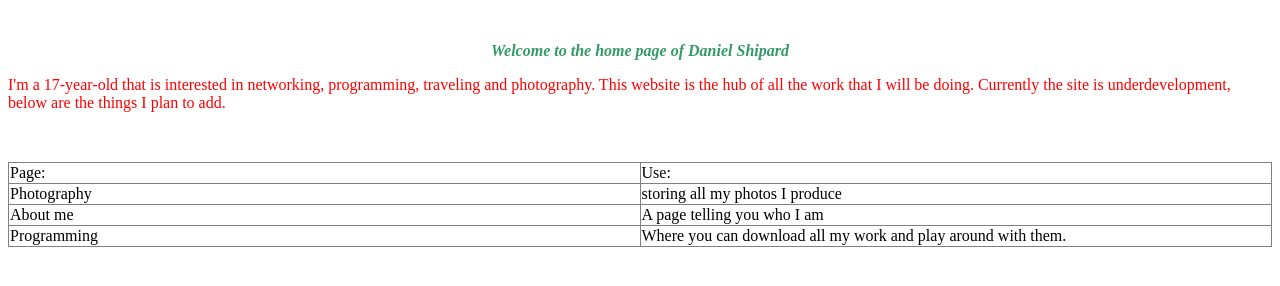
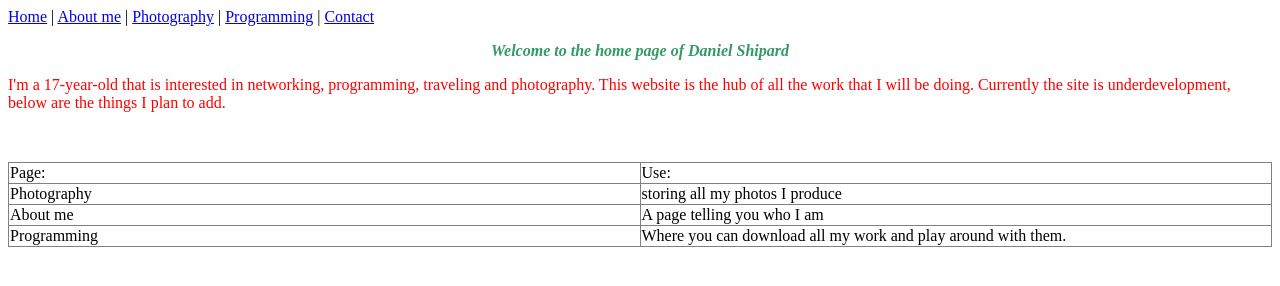
Before and after one commit to VolatileDoor6/Website, a plain HTML site: page index.html in a window 1280 px wide. Drawn offline with Linux system fonts and the light colour scheme.

Commit message:
Update index.html

```diff
--- a/index.html
+++ b/index.html
@@ -1,4 +1,4 @@
-<p>&nbsp;</p>
+<p><a href="volatiledoor6.com">Home</a> | <a href="aboutme">About me</a> | <a href="photography">Photography</a> | <a href="programming">Programming</a> | <a href="contact">Contact</a></p>
 <p style="text-align: center;"><span style="color: #339966;"><strong><em>Welcome to the home page of Daniel Shipard</em></strong></span></p>
 <p style="text-align: left;"><span style="color: #339966;"><span style="color: #ff0000;">I'm a 17-year-old that is interested in networking, programming, traveling and photography. This website is the hub of all the work that I will be doing. Currently the site is underdevelopment, below are the things I plan to add.</span></span></p>
 <p style="text-align: left;">&nbsp;</p>
```
